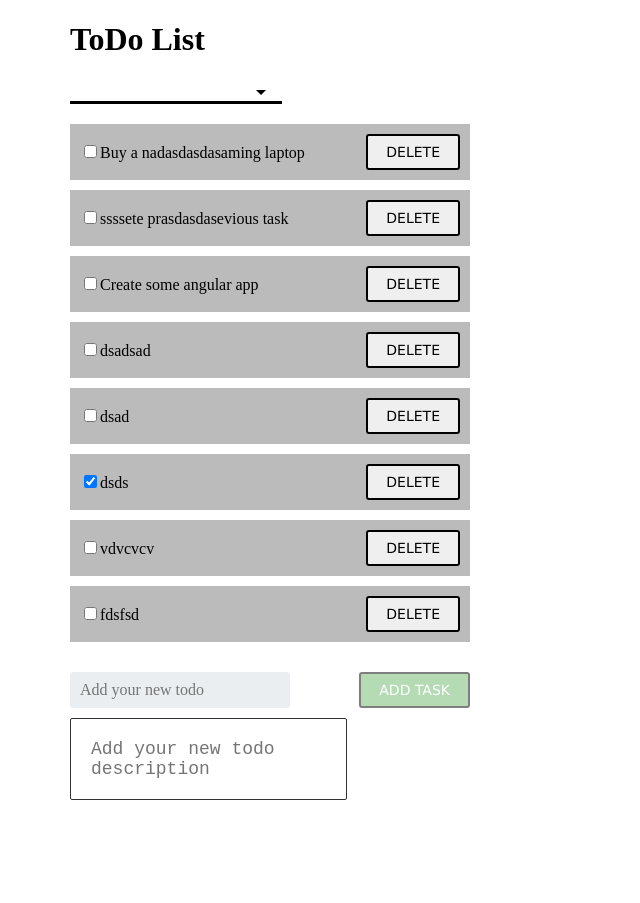
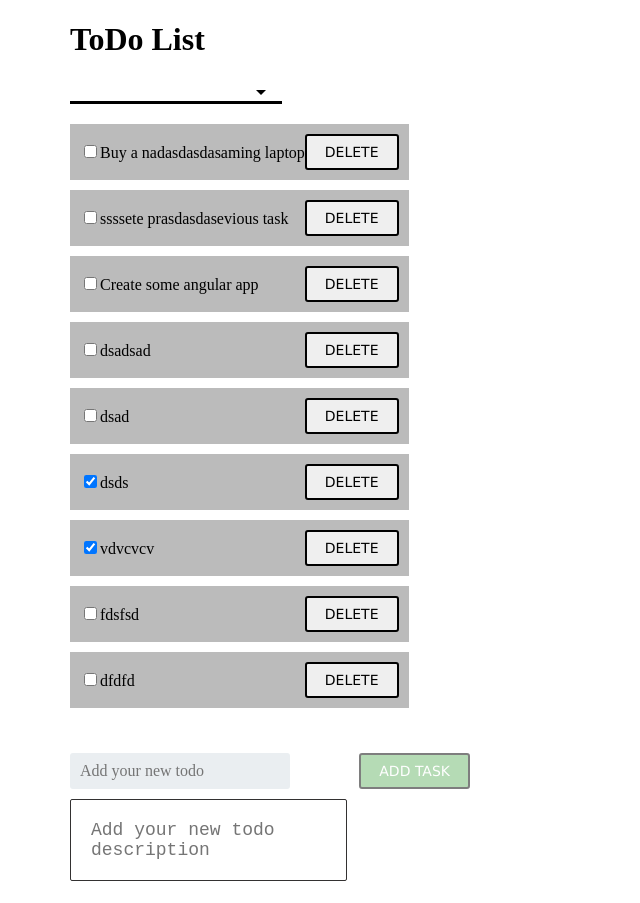
Before and after one commit to Angular-OTUS/ToDoList-RuslanRyazanov, an Angular app: page /tasks in a window 1280 px wide. Shown: the whole page, without its empty margins (0-640 px from the left). Before the commit the page ends 822 px from the top, so only its background shows below. Built offline with nearby package versions, Linux system fonts and the light colour scheme; data requests are answered from the project's data file.

Commit message:
create container for description

```diff
--- a/items.json
+++ b/items.json
@@ -40,13 +40,19 @@
       "id": "293",
       "text": "vdvcvcv",
       "description": "",
-      "status": "IN_PROGRESS"
+      "status": "COMPLETED"
     },
     {
       "id": "163",
       "text": "fdsfsd",
       "description": "vbbcvbcvb",
       "status": "IN_PROGRESS"
+    },
+    {
+      "id": "732",
+      "text": "dfdfd",
+      "description": "dfdfdfdfdf",
+      "status": "IN_PROGRESS"
     }
   ]
 }
--- a/src/app/components/to-do-create-item/to-do-create-item.component.ts
+++ b/src/app/components/to-do-create-item/to-do-create-item.component.ts
@@ -22,8 +22,8 @@ export class ToDoCreateItemComponent {
   public readonly inputPlaceholder: string = "Add your new todo"
   public readonly descriptionPlaceholder: string = "Add your new todo description"
   public readonly addButtonTitle: string = "Add task"
-  public readonly newItemValue: string = '';
-  public readonly newItemDescription: string = '';
+  public newItemValue: string = '';
+  public newItemDescription: string = '';
 
   @Output() addItem: EventEmitter<boolean> = new EventEmitter<boolean>();
 
--- a/src/app/components/to-do-list-item-view/to-do-list-item-view.component.scss
+++ b/src/app/components/to-do-list-item-view/to-do-list-item-view.component.scss
@@ -1,6 +1,13 @@
+:host {
+  width: 50%;
+  @media screen and (max-width: 767px) {
+    width: 100%;
+  }
+}
+
 .description {
   font-size: 20px;
-  margin: 20px 0;
+  margin: 0;
   background: #6495ed;
   padding: 20px;
   max-width: 400px;
--- a/src/app/components/to-do-list/to-do-list.component.html
+++ b/src/app/components/to-do-list/to-do-list.component.html
@@ -9,6 +9,7 @@
 </div>
 <app-spinner *ngIf="isLoading; else taskList"></app-spinner>
 <ng-template #taskList>
+  <div class="tasks-container">
     <ul class="common-list">
       <app-to-do-list-item *ngFor="let item of getAllListItems()"
                           [listItem]="item"
@@ -19,6 +20,8 @@
       </app-to-do-list-item>
     </ul>
     <router-outlet/>
+  </div>
+
 </ng-template>
 
 <app-to-do-create-item (addItem)="addItem($event)"></app-to-do-create-item>
--- a/src/app/components/to-do-list/to-do-list.component.scss
+++ b/src/app/components/to-do-list/to-do-list.component.scss
@@ -1,3 +1,5 @@
+
+
 .common {
   &-list {
     display: flex;
@@ -10,8 +12,18 @@
 
 }
 
-
-
 .select-container {
   position: relative;
 }
+
+.tasks {
+  &-container {
+    display: flex;
+    flex-direction: row;
+    gap: 50px;
+    @media screen and (max-width: 767px) {
+      flex-direction: column;
+      gap: 0;
+    }
+  }
+}
```
Lines whose indentation alone changed are shown as unchanged.
